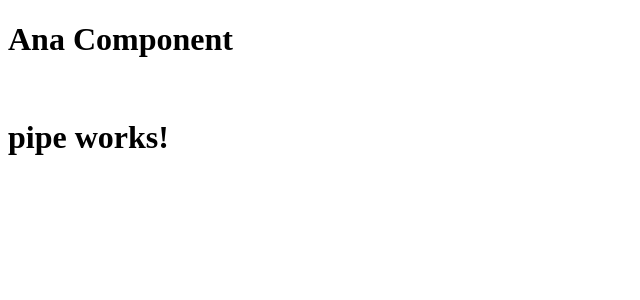
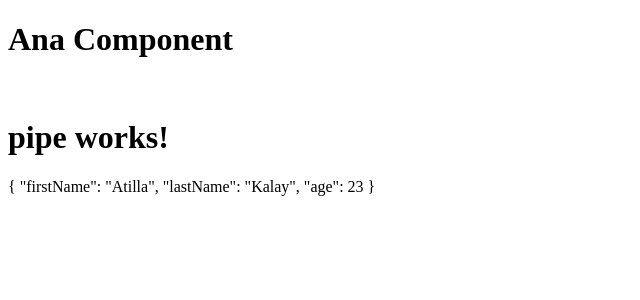
Before and after one commit to atillakalay/TurkcellAngularCourse, an Angular app in the folder angularapp/: page / in a window 1280 px wide. Shown: the top 300 px of the page, without its empty margins (0-640 px from the left). Built offline with nearby package versions, Linux system fonts and the light colour scheme.

Commit message:
JSON Pipes Part 2 tutorial completed.

```diff
--- a/angularapp/src/app/pipes/pipe/pipe.component.html
+++ b/angularapp/src/app/pipes/pipe/pipe.component.html
@@ -1 +1,2 @@
 <h1>pipe works!</h1>
+<p>{{person1 | json}}</p>
--- a/angularapp/src/app/pipes/pipe/pipe.component.ts
+++ b/angularapp/src/app/pipes/pipe/pipe.component.ts
@@ -6,5 +6,12 @@ import { Component } from '@angular/core';
   styleUrls: ['./pipe.component.css']
 })
 export class PipeComponent {
+  person1:person={firstName:"Atilla",lastName:"Kalay",age:23}
+
 
 }
+interface person{
+  firstName:string
+  lastName:string
+  age:number
+}
```
